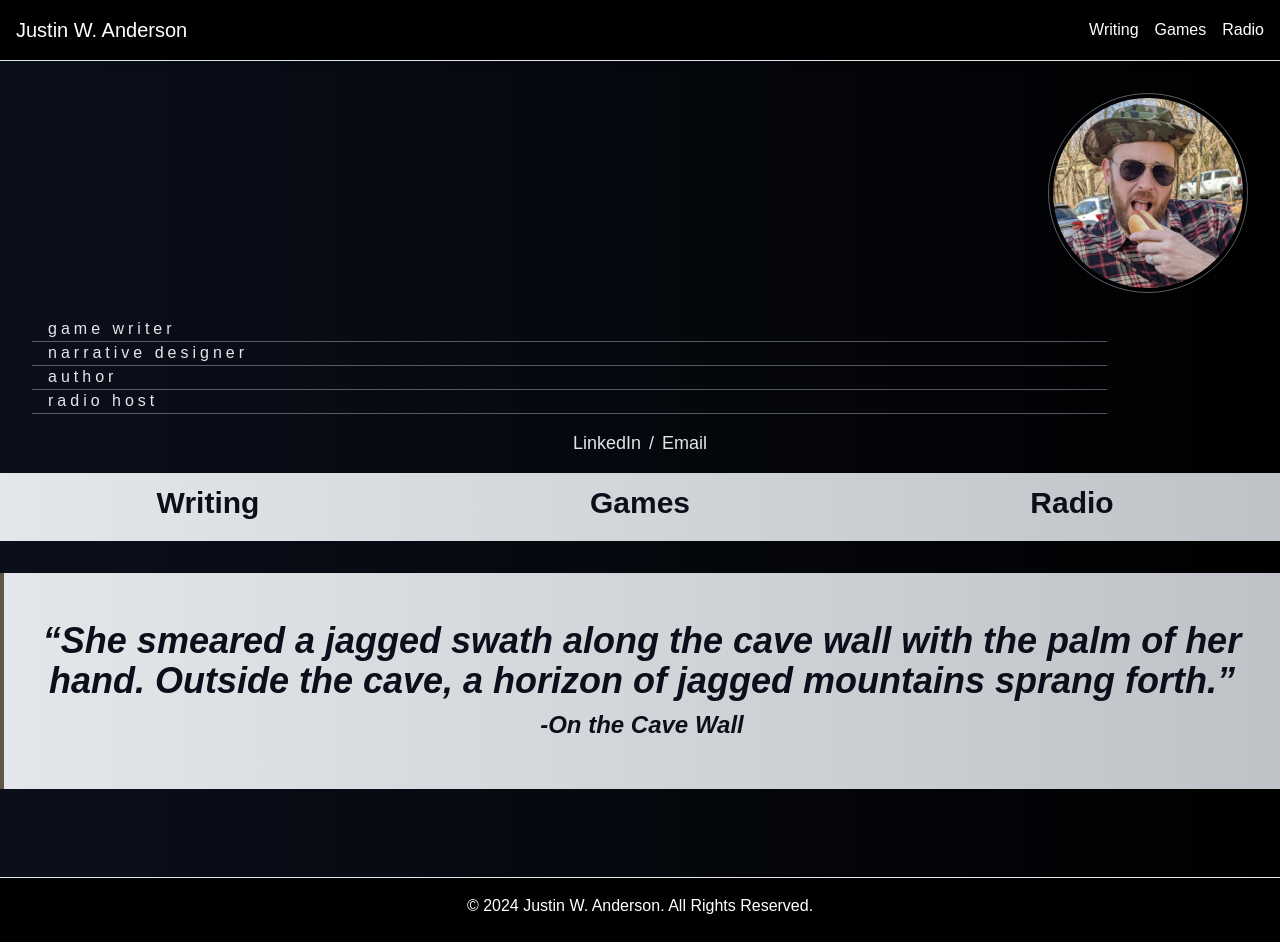
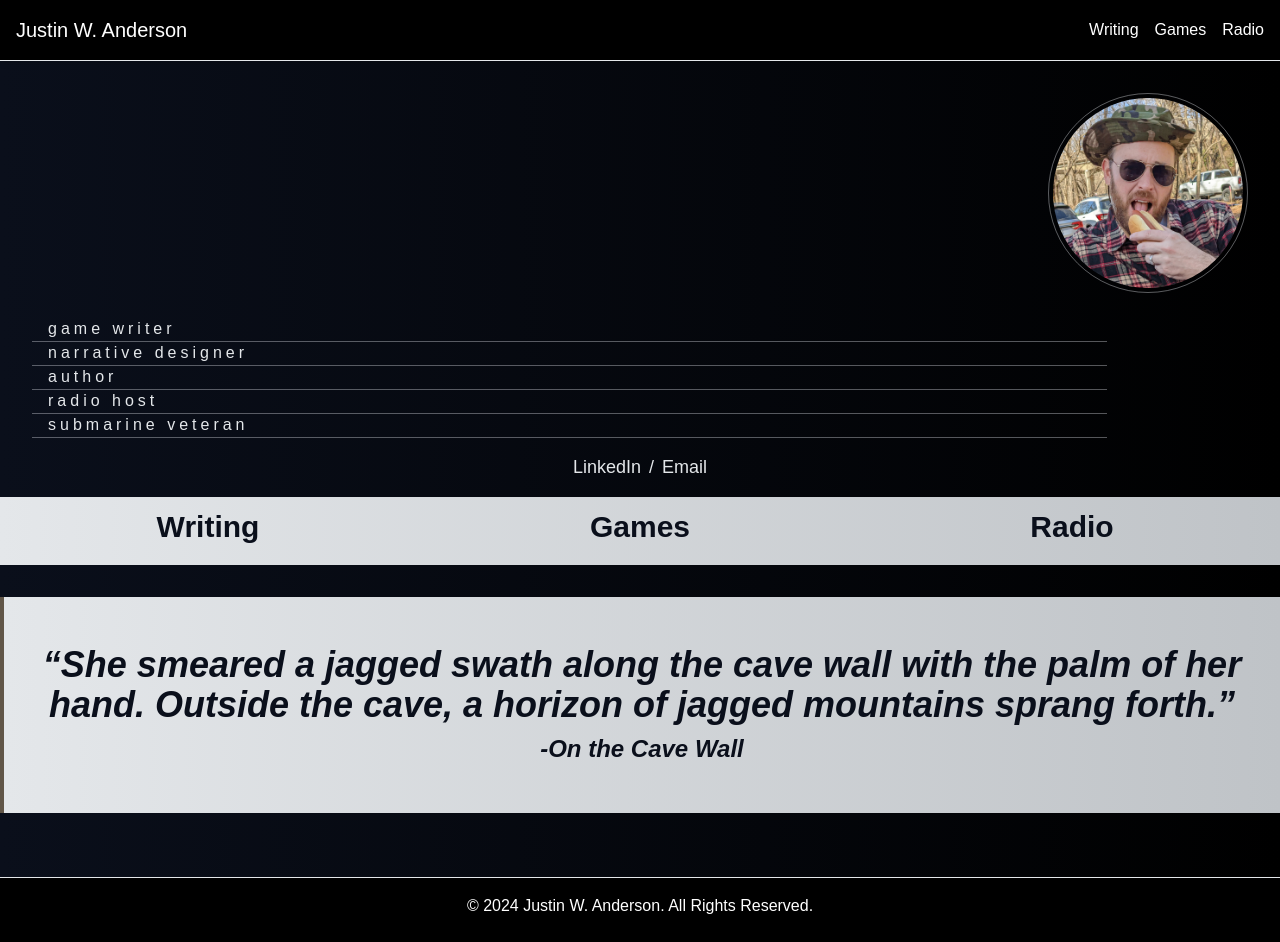
Before and after one commit to BootstrapKat/jwanders, a Next.js app: page / in a window 1280 px wide. Built offline with nearby package versions, Linux system fonts and the light colour scheme; a web font is replaced by a local one.

Commit message:
modified: page.tsx in app

```diff
--- a/src/app/page.tsx
+++ b/src/app/page.tsx
@@ -30,6 +30,9 @@ export default function Home() {
             </li>
             <li className="relative pl-4 before:absolute before:left-0 before:top-full before:w-[84vw] before:border-t before:border-gray-300 before:opacity-40 tracking-[0.25em]">
               radio host
+            </li>
+            <li className="relative pl-4 before:absolute before:left-0 before:top-full before:w-[84vw] before:border-t before:border-gray-300 before:opacity-40 tracking-[0.25em]">
+              submarine veteran
             </li>
           </ul>
         </div>
```
